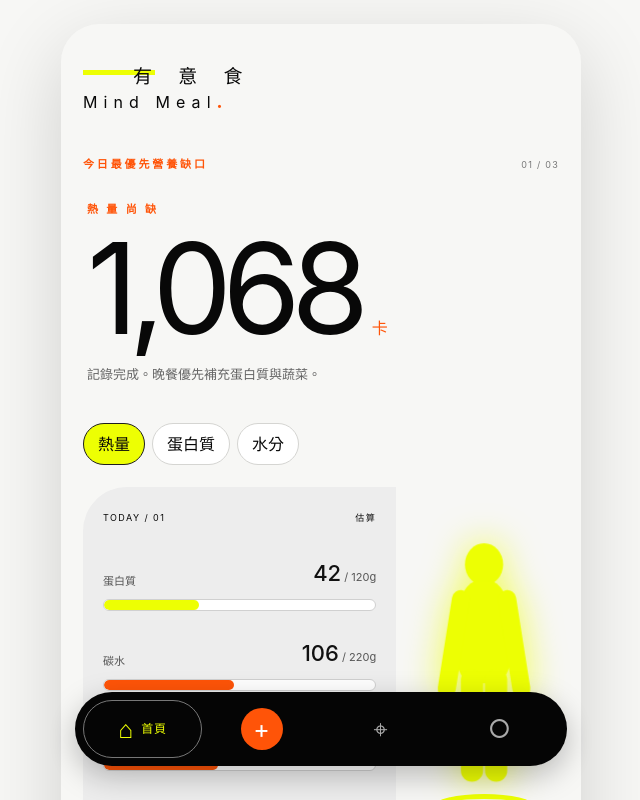
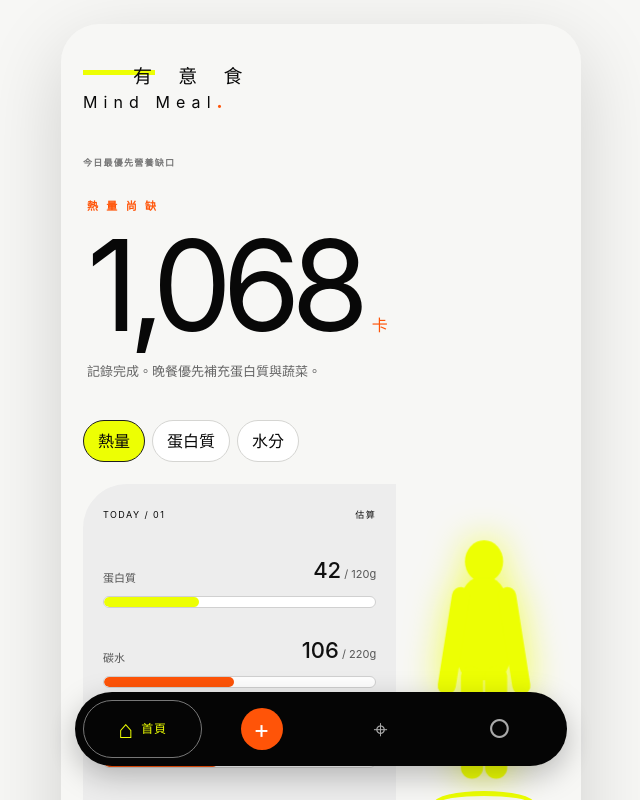
Before and after one commit to kai0101-code/mindmeal-mvp, a React (Vite) app: page / in a window 1280 px wide. Both pictures are taken after a click on the button "直接查看示範首頁". Shown: the top 800 px of the page, without its empty margins (319-959 px from the left). Built offline with nearby package versions, Linux system fonts and the light colour scheme.

Commit message:
Remove page header labels

```diff
--- a/app/page.tsx
+++ b/app/page.tsx
@@ -85,7 +85,7 @@ function HumanFigure() {
 }
 
 function AppHeader({ label }: { label?: string }) {
-  return <header className="app-header"><Brand />{label && <span className="edition">{label}</span>}</header>;
+  return <header className="app-header" aria-label={label ? "MindMeal" : undefined}><Brand /></header>;
 }
 
 function BottomNav({ screen, go }: { screen: Screen; go: (screen: Screen) => void }) {
@@ -171,7 +171,7 @@ function Dashboard({ meal, recordDays, go }: { meal: Meal | null; recordDays: nu
   return <main className="app-screen home-screen screen-enter">
     <AppHeader />
     <section className="priority-overview" onTouchStart={event => setTouchStart(event.touches[0].clientX)} onTouchEnd={event => endTouch(event.changedTouches[0].clientX)}>
-      <div className="priority-heading"><span className="eyebrow">今日最優先營養缺口</span><span>0{gap + 1} / 0{gaps.length}</span></div>
+      <div className="priority-heading"><span className="eyebrow">今日最優先營養缺口</span></div>
       <div className="hero"><span className="eyebrow">{gaps[gap].eyebrow}</span><div className="calorie-number">{gaps[gap].value}<small>{gaps[gap].unit}</small></div><p>{gaps[gap].note}</p></div>
       <div className="gap-tabs" aria-label="切換營養缺口">{gaps.map((item, index) => <button key={item.label} className={gap === index ? "active" : ""} onClick={() => setGap(index)}>{item.label}</button>)}</div>
     </section>
```
